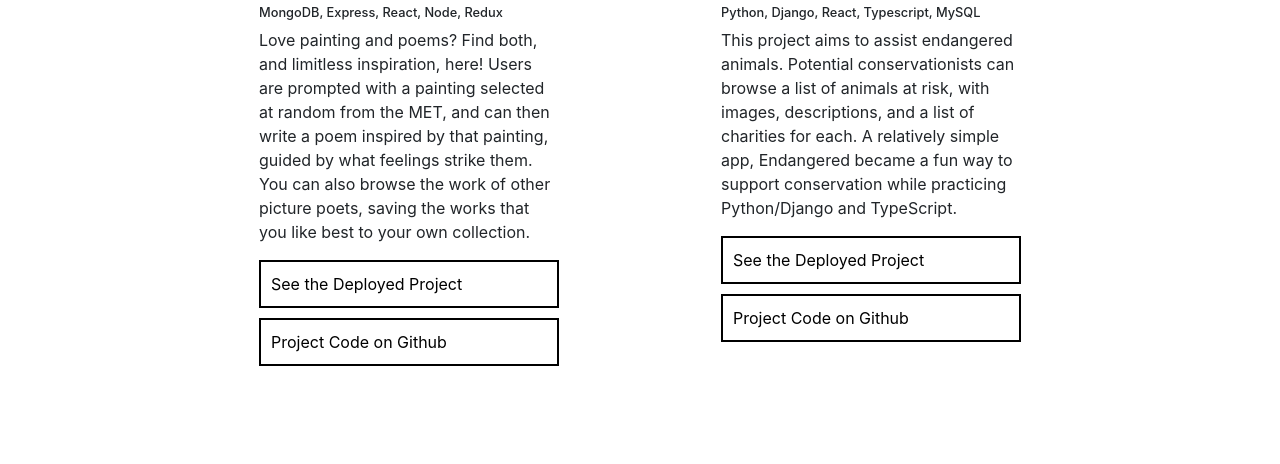
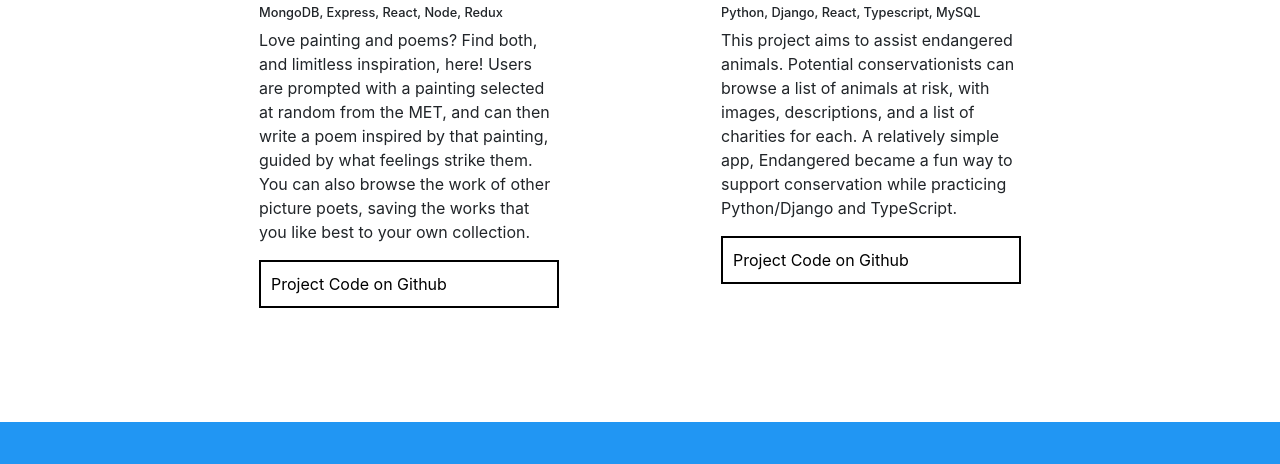
Before and after one commit to Nick-Haer/Nick-Haer-Portfolio, a website: page index.html in a window 1280 px wide. Shown: the part 2373-2837 px from the top of the page. Drawn offline with nearby package versions, Linux system fonts and the light colour scheme; files whose address does not match are found by name.

Commit message:
remove hosting for now as projects are no longer hosted on heroku, due to changes in their billing

```diff
--- a/index.html
+++ b/index.html
@@ -224,12 +224,12 @@
               of other picture poets, saving the works that you like best to
               your own collection.
             </p>
-            <a
-              target="blank"
-              class="portfolio-link"
-              href="https://picturepoetry.herokuapp.com/"
-              >See the Deployed Project</a
-            >
+<!--            <a-->
+<!--              target="blank"-->
+<!--              class="portfolio-link"-->
+<!--              href="https://picturepoetry.herokuapp.com/"-->
+<!--              >See the Deployed Project</a-->
+<!--            >-->
             <a
               target="blank"
               class="portfolio-link"
@@ -256,12 +256,12 @@
               support conservation while practicing
               Python/Django and TypeScript.
             </p>
-            <a
-              target="blank"
-              class="portfolio-link"
-              href="https://endangered.herokuapp.com/"
-              >See the Deployed Project</a
-            >
+<!--            <a-->
+<!--              target="blank"-->
+<!--              class="portfolio-link"-->
+<!--              href="https://endangered.herokuapp.com/"-->
+<!--              >See the Deployed Project</a-->
+<!--            >-->
             <a
               target="blank"
               class="portfolio-link"
```
